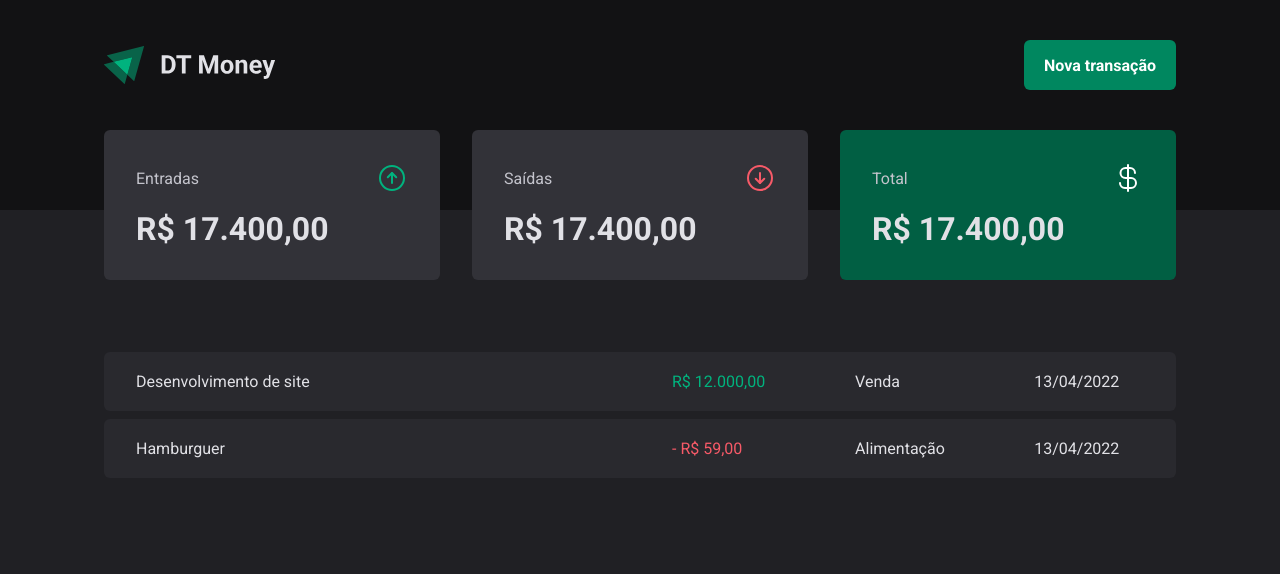
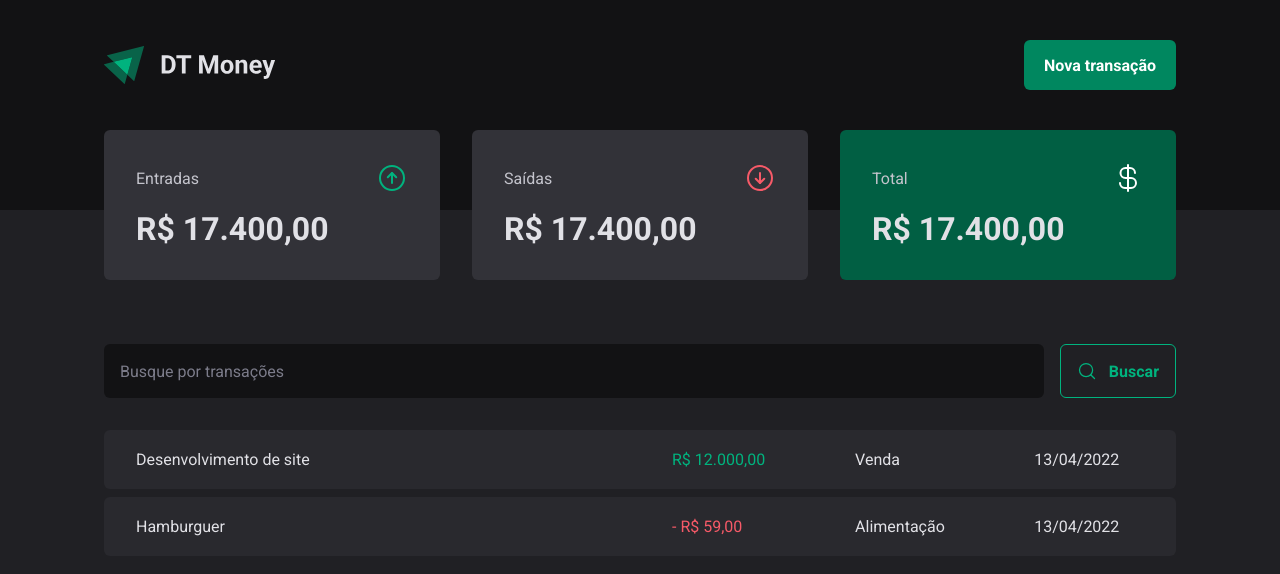
Before and after one commit to IgorSouzza/dt-money, a React (Vite) app: page / in a window 1280 px wide. Shown: the top 574 px of the page. Built offline with nearby package versions, Linux system fonts and the light colour scheme.

Commit message:
feat: add SearchForm component

```diff
--- a/src/components/Summary/index.tsx
+++ b/src/components/Summary/index.tsx
@@ -2,11 +2,8 @@
 
 import * as S from './styles'
 
-import { Container } from '../Container'
-
 export function Summary() {
   return (
-    <Container>
     <S.SummaryContainer>
       <S.SummaryCard>
         <header>
@@ -30,6 +27,5 @@
         <strong>R$ 17.400,00</strong>
       </S.SummaryCard>
     </S.SummaryContainer>
-    </Container>
   )
 }
--- /dev/null
+++ b/src/pages/Transactions/components/SearchForm/index.tsx
@@ -0,0 +1,15 @@
+import { MagnifyingGlass } from 'phosphor-react'
+import * as S from './styles'
+
+export function SearchForm() {
+  return (
+    <S.SearchFormContainer>
+      <input type="text" placeholder="Busque por transações" />
+
+      <button type="submit">
+        <MagnifyingGlass size={20} />
+        Buscar
+      </button>
+    </S.SearchFormContainer>
+  )
+}
--- /dev/null
+++ b/src/pages/Transactions/components/SearchForm/styles.ts
@@ -0,0 +1,40 @@
+import styled from 'styled-components'
+
+export const SearchFormContainer = styled.form`
+  display: flex;
+  gap: 1rem;
+
+  input {
+    flex: 1;
+    border-radius: 6px;
+    border: 0;
+    background: ${(props) => props.theme['gray-900']};
+    color: ${(props) => props.theme['gray-300']};
+    padding: 1rem;
+
+    &::placeholder {
+      color: ${(props) => props.theme['gray-500']};
+    }
+  }
+
+  button {
+    display: flex;
+    align-items: center;
+    gap: 0.75rem;
+
+    border: 0;
+    padding: 1rem;
+    background: transparent;
+    border: 1px solid ${(props) => props.theme['green-300']};
+    color: ${(props) => props.theme['green-300']};
+    font-weight: bold;
+    border-radius: 6px;
+
+    &:hover {
+      background: ${(props) => props.theme['green-500']};
+      border: 1px solid ${(props) => props.theme['green-500']};
+      color: ${(props) => props.theme.white};
+      transition: background-color 0.2s, color 0.2s, border-color 0.2s;
+    }
+  }
+`
--- a/src/pages/Transactions/components/Table/index.tsx
+++ b/src/pages/Transactions/components/Table/index.tsx
@@ -1,10 +1,7 @@
 import * as S from './styles'
-
-import { Container } from '../../../../components/Container'
 
 export function TransactionsTable() {
   return (
-    <Container>
     <S.TransactionsTableContainer>
       <tbody>
         <tr>
@@ -25,6 +22,5 @@
         </tr>
       </tbody>
     </S.TransactionsTableContainer>
-    </Container>
   )
 }
--- a/src/pages/Transactions/components/Table/styles.ts
+++ b/src/pages/Transactions/components/Table/styles.ts
@@ -4,6 +4,7 @@
   width: 100%;
   border-collapse: separate;
   border-spacing: 0 0.5rem;
+  margin-top: 1.5rem;
 
   td {
     padding: 1.25rem 2rem;
--- a/src/pages/Transactions/index.tsx
+++ b/src/pages/Transactions/index.tsx
@@ -3,15 +3,20 @@
 import { Header } from '../../components/Header'
 import { Summary } from '../../components/Summary'
 import { TransactionsTable } from './components/Table'
+import { SearchForm } from './components/SearchForm'
+import { Container } from '../../components/Container'
 
 export function Transactions() {
   return (
     <div>
       <Header />
-      <Summary />
-      <S.TransactionsTableContainer>
-        <TransactionsTable />
-      </S.TransactionsTableContainer>
+      <Container>
+        <Summary />
+        <S.TransactionsTableContainer>
+          <SearchForm />
+          <TransactionsTable />
+        </S.TransactionsTableContainer>
+      </Container>
     </div>
   )
 }
```
Lines whose indentation alone changed are shown as unchanged.
